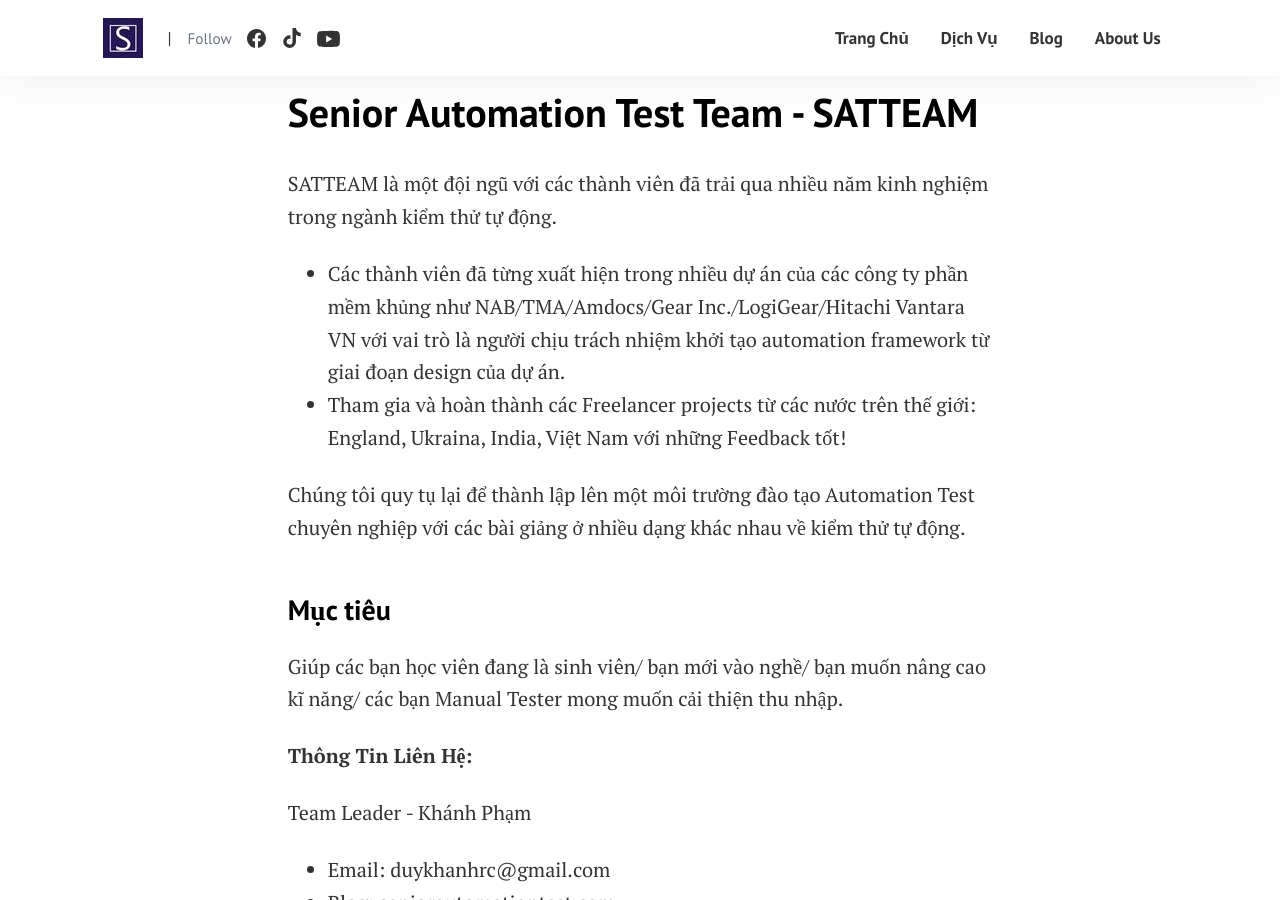
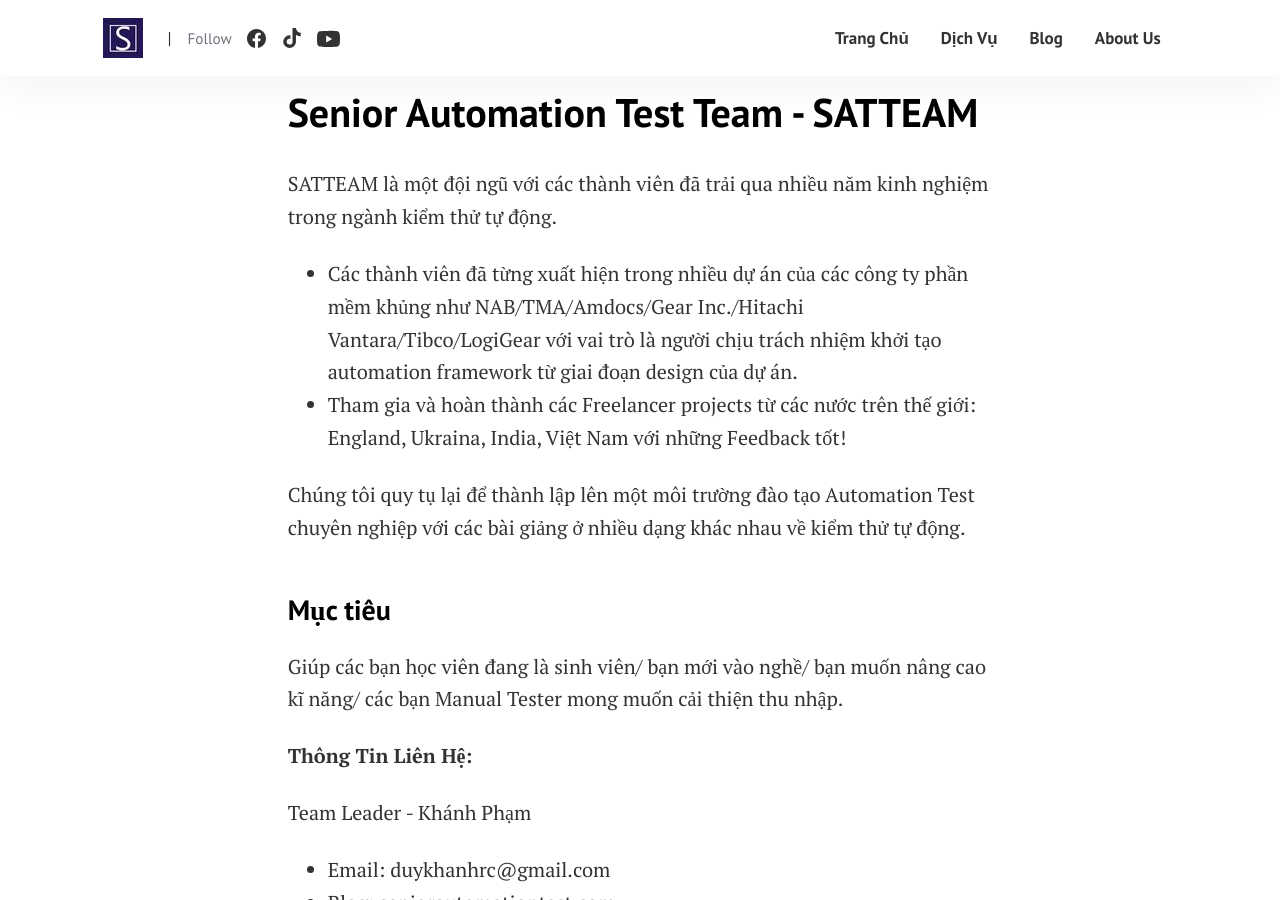
Before and after one commit to duykhanhrc/duykhanhrc.github.io, a Jekyll site: the page built from pages/about.md, in a window 1280 px wide and 900 px high, scrolled down 577 px. Built offline with Jekyll 4.4.1, drawn with Linux system fonts in a browser that asks for light colours.

Commit message:
Update about.md
add tibco company

```diff
--- a/pages/about.md
+++ b/pages/about.md
@@ -7,7 +7,7 @@ image: assets/images/satteam.png
 
 SATTEAM là một đội ngũ với các thành viên đã trải qua nhiều năm kinh nghiệm trong ngành kiểm thử tự động.
 
-* Các thành viên đã từng xuất hiện trong nhiều dự án của các công ty phần mềm khủng như NAB/TMA/Amdocs/Gear Inc./LogiGear/Hitachi Vantara VN với vai trò là người chịu trách nhiệm khởi tạo automation framework từ giai đoạn design của dự án.
+* Các thành viên đã từng xuất hiện trong nhiều dự án của các công ty phần mềm khủng như NAB/TMA/Amdocs/Gear Inc./Hitachi Vantara/Tibco/LogiGear với vai trò là người chịu trách nhiệm khởi tạo automation framework từ giai đoạn design của dự án.
 * Tham gia và hoàn thành các Freelancer projects từ các nước trên thế giới: England, Ukraina, India, Việt Nam với những Feedback tốt!
 
 Chúng tôi quy tụ lại để thành lập lên một môi trường đào tạo Automation Test chuyên nghiệp với các bài giảng ở nhiều dạng khác nhau về kiểm thử tự động.
```
